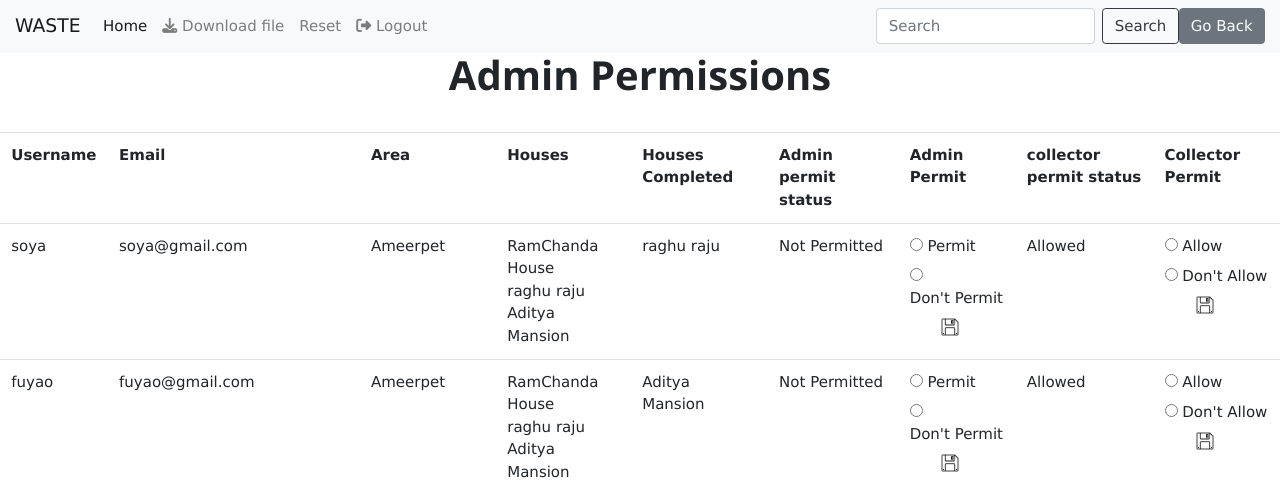
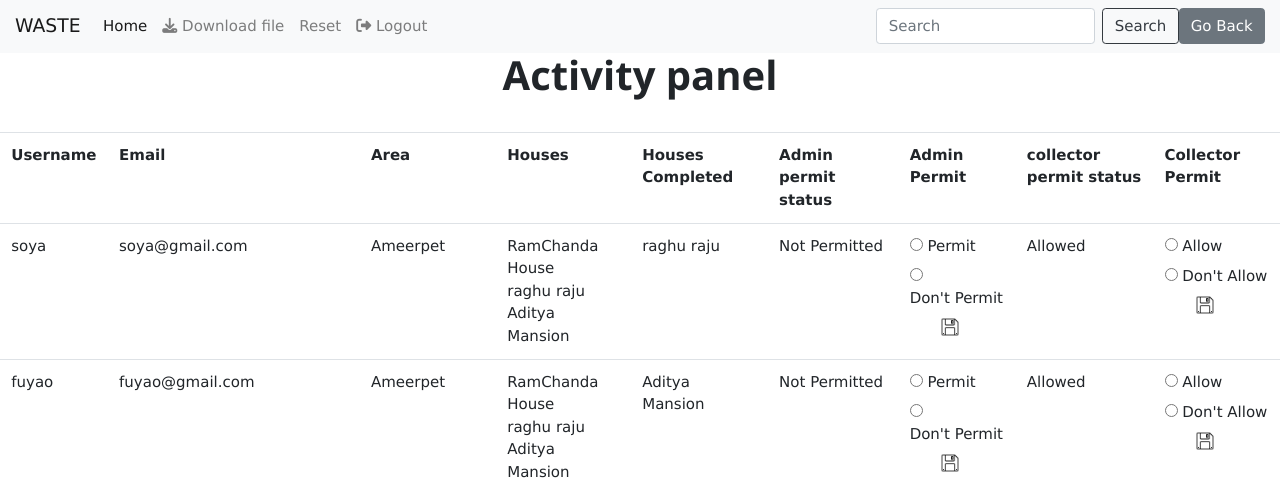
Before and after one commit to DeepthiMurabijji/wasteComeBack, a Django app: page /admin-permissions/ in a window 1280 px wide. Shown: the top 480 px of the page. Run offline with Django 4.2, Linux system fonts and the light colour scheme; a user stored in the database is signed in; data comes from the database, SQL or seed files in the repository; some libraries are stand-ins or nearby versions.

Commit message:
changed title

```diff
--- a/templates/admin-permissions.html
+++ b/templates/admin-permissions.html
@@ -11,7 +11,7 @@
 
 
 
-<h2>Admin Permissions </h2>
+<h2> Activity panel </h2>
 <table class="table table-hover">
 
 
```
